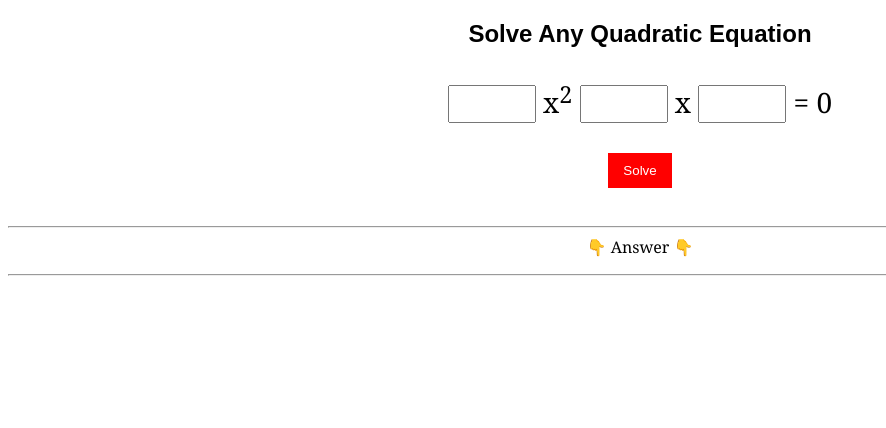
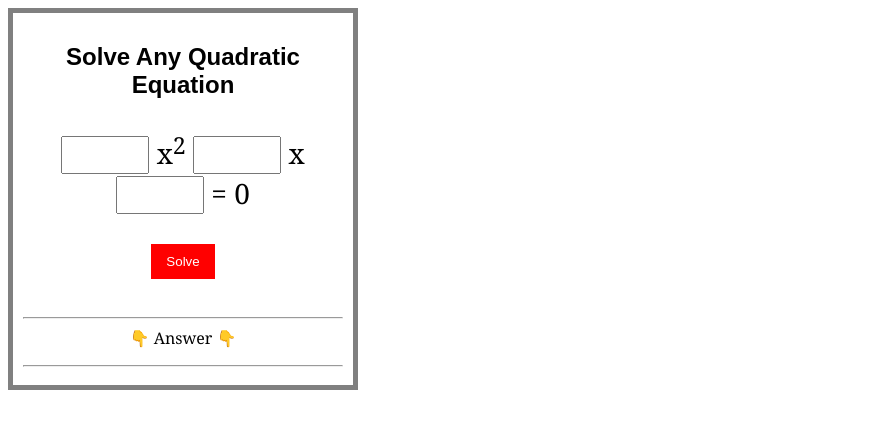
Before and after one commit to Niraj-Roy/Quadratic-Equation-Solver, a plain HTML site: page Index.html in a window 1280 px wide. Shown: the whole page, without its empty margins (0-886 px from the left). Drawn offline with Linux system fonts and the light colour scheme.

Commit message:
Update style.css

```diff
--- a/style.css
+++ b/style.css
@@ -1,4 +1,10 @@
 
+.elonmusk {
+  width: 320px;
+  padding: 10px;
+  border: 5px solid gray;
+  margin: 0;
+}
 
 h2 {
   font-family: Arial, Calibry, sans-serif;
```
